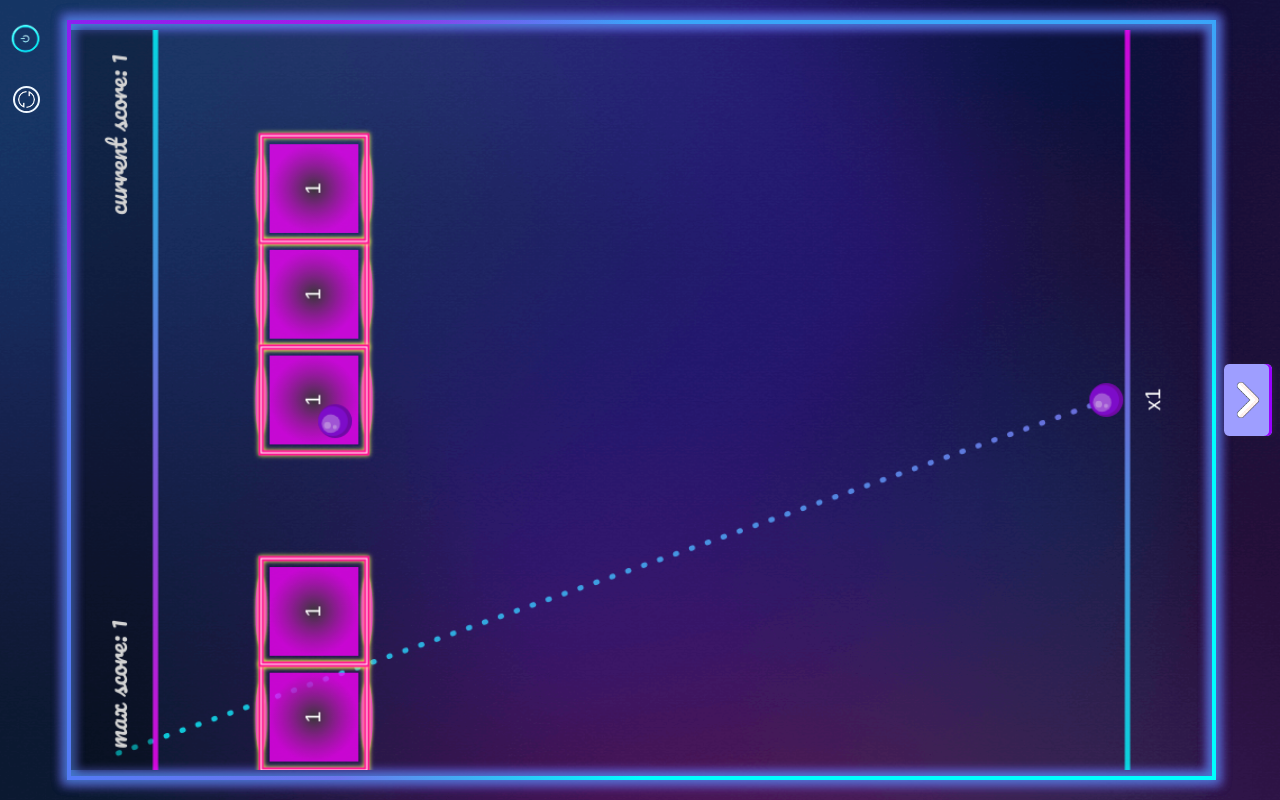
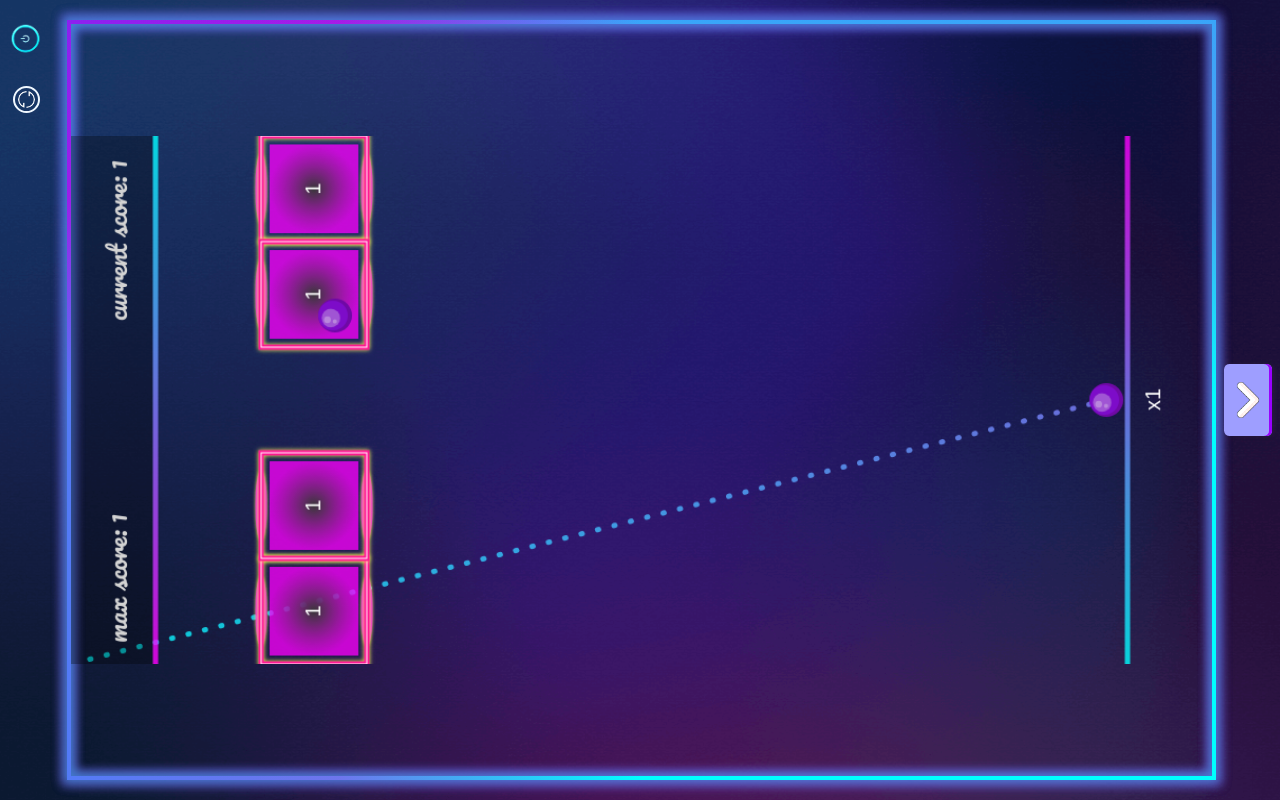
Before and after one commit to talentservice129/smash, a plain HTML site: page game.html in a window 1280 px wide. Drawn offline with nearby package versions, Linux system fonts and the light colour scheme.

Commit message:
level change

```diff
--- a/game.html
+++ b/game.html
@@ -547,7 +547,7 @@
       const canvas = document.getElementById("canvas");
       const ctx = canvas.getContext("2d");
 
-      const width = 700;
+      const width = 500;
       const height = 1080;
 
       const uiOffsetY = 80;
@@ -1780,15 +1780,15 @@
 
         addBallsAndBricks() {
           const bonusBallCount = this.bonusBalls.hitBallCount;
-          const newBrickIndeces = shuffle(range(7)).slice(0, randomInt(2, 6));
+          const newBrickIndeces = shuffle(range(5)).slice(0, randomInt(2, 4));
 
           const newBonusBallIndex = shuffle(
-            range(6).filter((i) => !newBrickIndeces.includes(i))
+            range(4).filter((i) => !newBrickIndeces.includes(i))
           )[0];
 
-          if (this.state.level % 8 === 0) {
+          if (this.state.level % 18 === 0) {
             const bombBrickIndex = shuffle(
-              range(7).filter(
+              range(5).filter(
                 (i) => !newBrickIndeces.includes(i) && i !== newBonusBallIndex
               )
             )[0];
```
